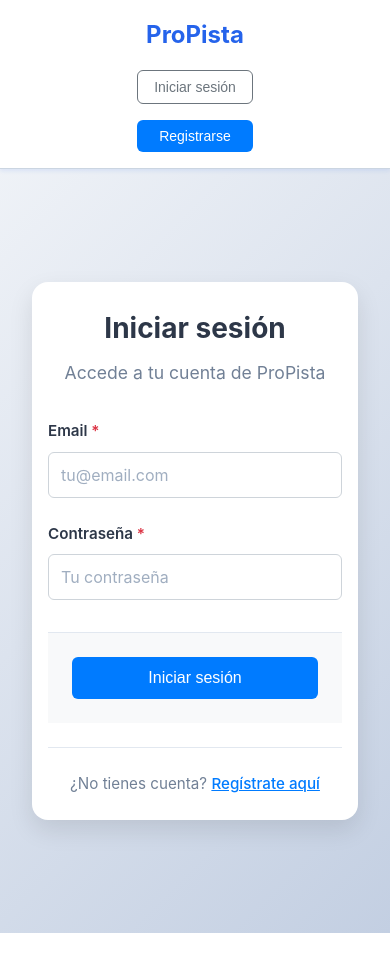
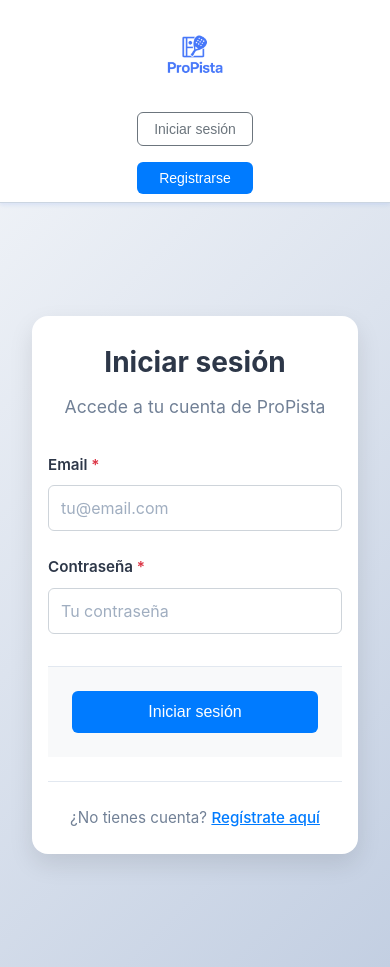
Before and after one commit to amilian89/tfg_padel, a React (Create React App) app in the folder frontend/: page /login in a window 390 px wide. Before the commit the page ends 933 px from the top, so only its background shows below. Built offline with nearby package versions, Linux system fonts and the light colour scheme; no server answers.

Commit message:
Logo y header actualizado

```diff
--- a/frontend/src/components/Header.css
+++ b/frontend/src/components/Header.css
@@ -11,24 +11,32 @@
   display: flex;
   align-items: center;
   justify-content: space-between;
-  padding: 1rem 0;
+  padding: 0.5rem 0;
 }
 
 .logo {
+  display: flex;
+  align-items: center;
+  justify-content: center;
   cursor: pointer;
   transition: transform 0.2s ease;
+  padding: 0.5rem;
+  border-radius: 8px;
 }
 
 .logo:hover {
   transform: scale(1.05);
+  background: var(--color-background-light);
 }
 
-.logo-text {
-  font-size: 1.5rem;
-  font-weight: 700;
-  color: var(--color-primary);
-  text-decoration: none;
+.logo-image {
+  width: 80px;
+  height: 80px;
+  object-fit: contain;
+  filter: var(--logo-filter, none);
 }
+
+/* Estilos del logo eliminados ya que solo usamos la imagen */
 
 .nav {
   display: flex;
@@ -90,8 +98,8 @@
 @media (max-width: 768px) {
   .header-content {
     flex-direction: column;
-    gap: 1rem;
-    padding: 1rem 0;
+    gap: 0.5rem;
+    padding: 0.5rem 0;
   }
 
   .nav-buttons {
--- a/frontend/src/components/Header.jsx
+++ b/frontend/src/components/Header.jsx
@@ -30,8 +30,8 @@
     <header className="header">
       <div className="container">
         <div className="header-content">
-          <div className="logo" onClick={() => navigate("/")}>
-            <span className="logo-text">ProPista</span>
+          <div className="logo" onClick={() => navigate("/")} title="ProPista - Inicio">
+            <img src="/logo.png" alt="ProPista Logo" className="logo-image" />
           </div>
           <nav className="nav">
             {!isLogged ? (
--- a/frontend/src/pages/Notificaciones.css
+++ b/frontend/src/pages/Notificaciones.css
@@ -7,10 +7,22 @@
 .notificaciones-header {
   display: flex;
   justify-content: space-between;
-  align-items: center;
+  align-items: flex-start;
   margin-bottom: 2rem;
   padding-bottom: 1rem;
   border-bottom: 2px solid var(--color-border);
+}
+
+.notificaciones-header-left {
+  display: flex;
+  flex-direction: column;
+  gap: 1rem;
+}
+
+.back-btn {
+  align-self: flex-start;
+  font-size: 0.9rem;
+  padding: 0.5rem 1rem;
 }
 
 .notificaciones-header h1 {
@@ -146,6 +158,15 @@
     align-items: flex-start;
   }
 
+  .notificaciones-header-left {
+    width: 100%;
+  }
+
+  .back-btn {
+    width: 100%;
+    text-align: center;
+  }
+
   .notificacion-item {
     padding: 1rem;
   }
--- a/frontend/src/pages/Notificaciones.jsx
+++ b/frontend/src/pages/Notificaciones.jsx
@@ -124,7 +124,15 @@
     <div className="container">
       <div className="notificaciones-container">
         <div className="notificaciones-header">
-          <h1>Notificaciones</h1>
+          <div className="notificaciones-header-left">
+            <button
+              className="btn btn-outline back-btn"
+              onClick={() => navigate('/panel')}
+            >
+              ← Volver al panel
+            </button>
+            <h1>Notificaciones</h1>
+          </div>
           {total > 0 && (
             <span className="notificaciones-count">
               {total} notificación{total !== 1 ? 'es' : ''}
--- a/frontend/src/styles/theme.css
+++ b/frontend/src/styles/theme.css
@@ -144,4 +144,18 @@
   --color-header-bg: #ffffff;
   --color-header-text: #1a365d;
   --color-background-light: #f1f5f9;
+  --logo-filter: brightness(0) saturate(100%) invert(37%) sepia(83%) saturate(1234%) hue-rotate(207deg) brightness(97%) contrast(101%);
 }
+
+/* Variables del logo para cada tema */
+.theme-club {
+  --logo-filter: brightness(0) saturate(100%) invert(37%) sepia(83%) saturate(1234%) hue-rotate(207deg) brightness(97%) contrast(101%);
+}
+
+.theme-demandante {
+  --logo-filter: brightness(0) saturate(100%) invert(67%) sepia(89%) saturate(1234%) hue-rotate(207deg) brightness(97%) contrast(101%);
+}
+
+.theme-default {
+  --logo-filter: brightness(0) saturate(100%) invert(37%) sepia(83%) saturate(1234%) hue-rotate(207deg) brightness(97%) contrast(101%);
+}
```
Also changed, not shown: frontend/public/logo.png (added).
